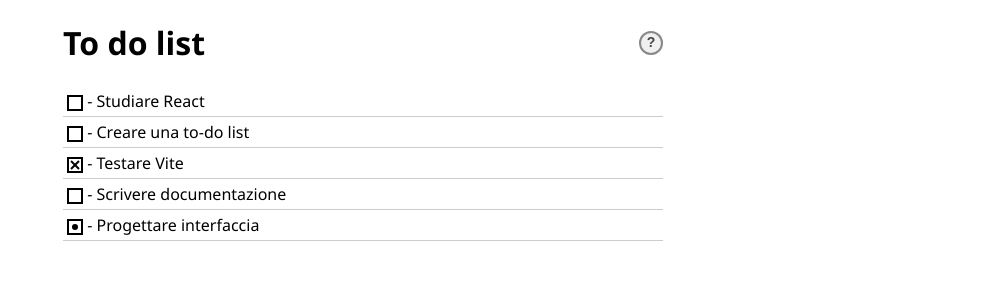
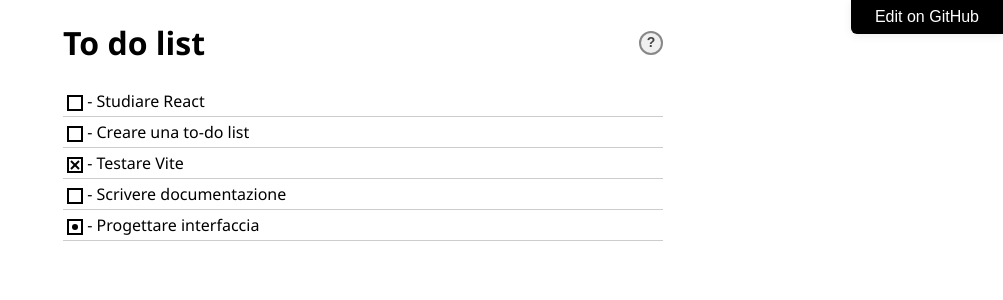
Before and after one commit to sensorario/quadrato, a React (Vite) app: page / in a window 1280 px wide. Shown: the top 300 px of the page, without its empty margins (277-1280 px from the left). Built offline with nearby package versions, Linux system fonts and the light colour scheme.

Commit message:
feat(github): add link for editing on github

```diff
--- a/index.html
+++ b/index.html
@@ -5,8 +5,12 @@
     <link rel="icon" type="image/svg+xml" href="/logo.svg" />
     <meta name="viewport" content="width=device-width, initial-scale=1.0" />
     <title>Quadrato</title>
+    <link rel="stylesheet" href="style.css" referrerpolicy="no-referrer" />
   </head>
   <body>
+    <a  href="https://github.com/sensorario/quadrato" target="_blank" rel="noopener">
+      Edit on GitHub
+    </a>
     <div id="root"></div>
     <script type="module" src="/src/main.jsx"></script>
   </body>
--- /dev/null
+++ b/style.css
@@ -0,0 +1,14 @@
+a {
+    position: absolute;
+    top: 0;
+    right: 0;
+    z-index: 1000;
+    background: #000;
+    color: #fff;
+    padding: 8px 24px;
+    font-family: Arial, sans-serif;
+    font-size: 1rem;
+    text-decoration: none;
+    border-bottom-left-radius: 6px;
+    box-shadow: 0 2px 8px rgba(0,0,0,0.08);
+}
```
